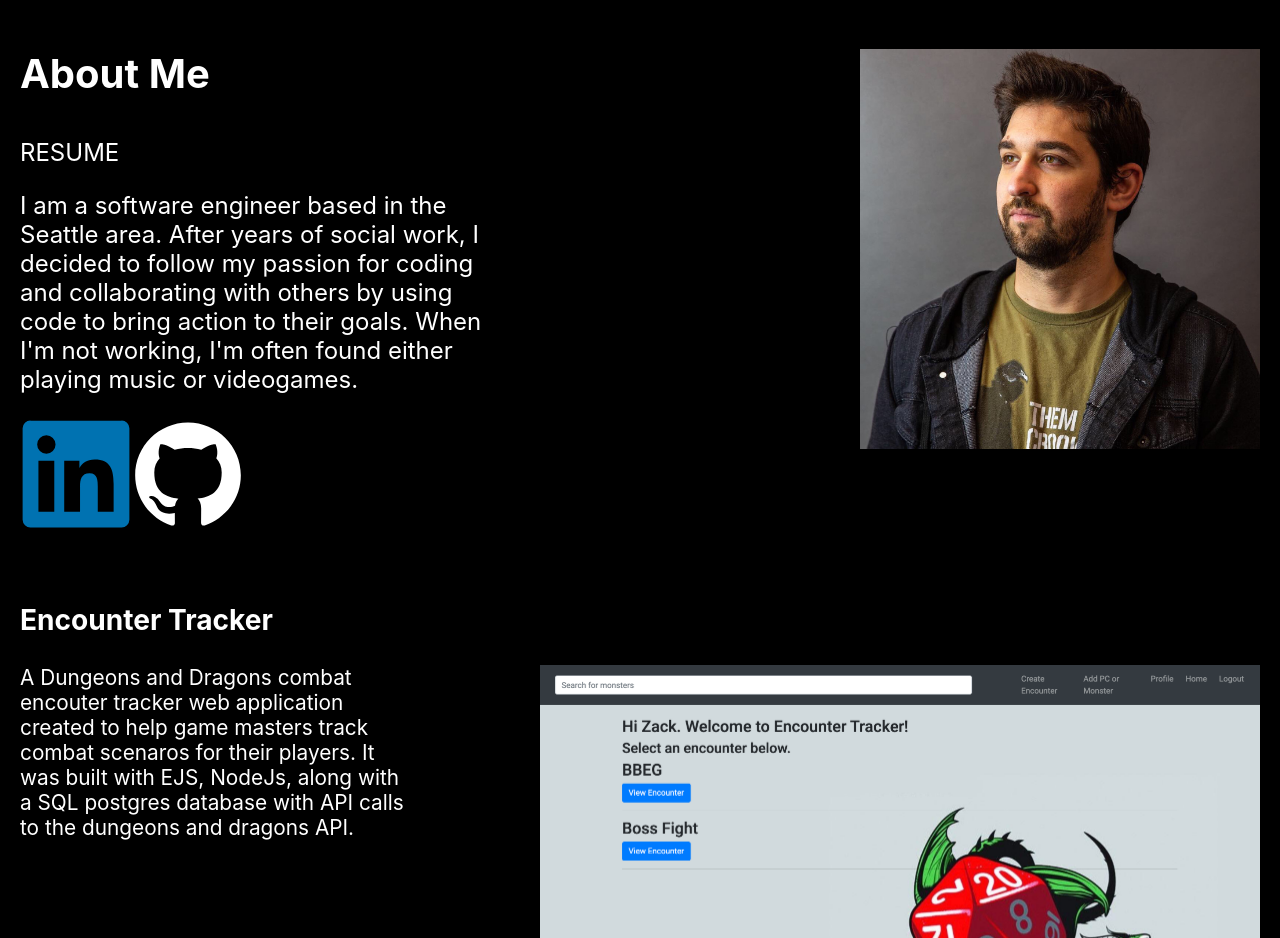
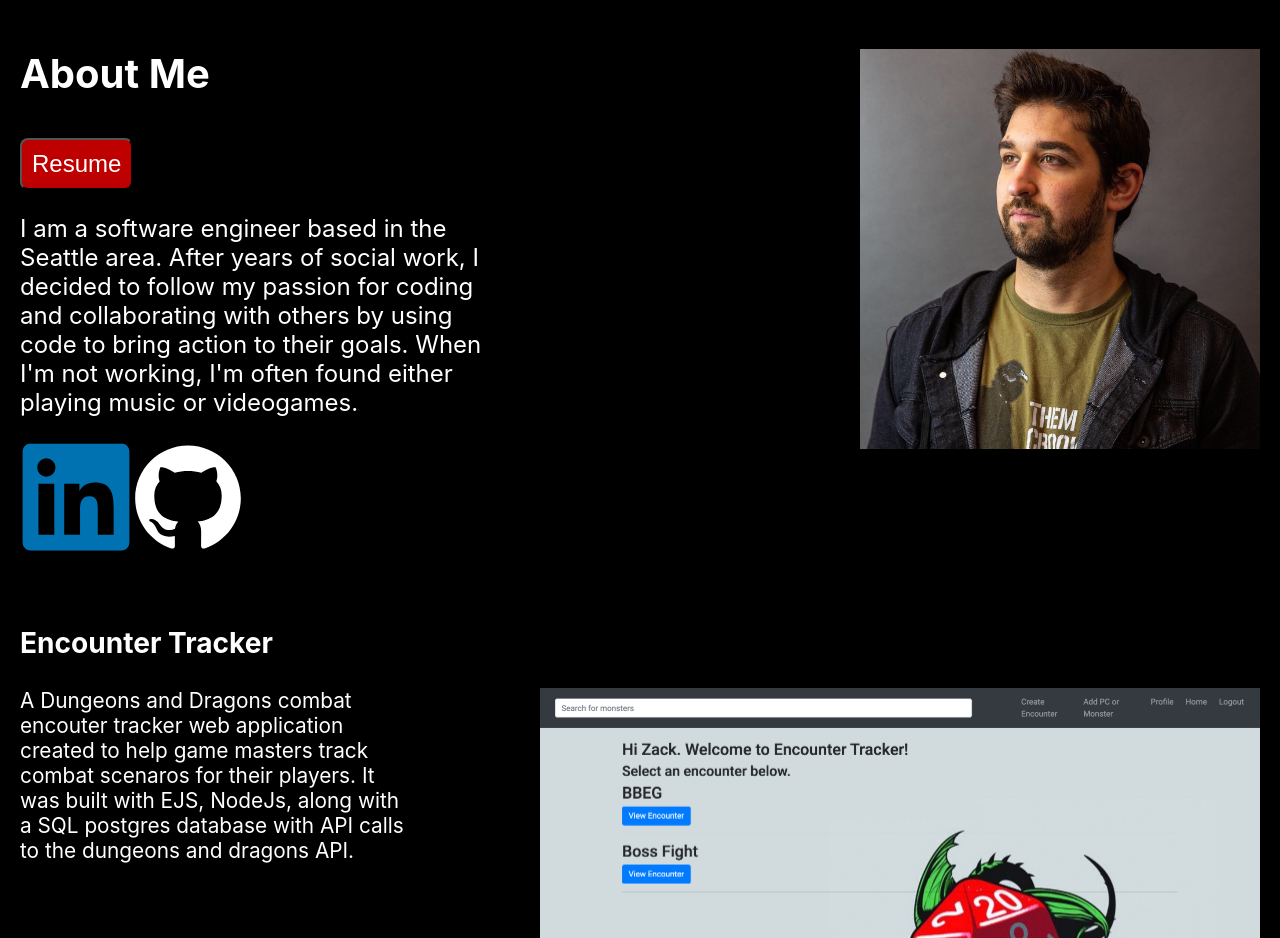
Before and after one commit to zbarovsky/portfolio, a Next.js app: page / in a window 1280 px wide. Shown: the part 1140-2078 px from the top of the page. Built offline with nearby package versions, Linux system fonts and the light colour scheme.

Commit message:
updatede resume button and updated resume pdf itself

```diff
--- a/pages/about.js
+++ b/pages/about.js
@@ -7,7 +7,7 @@ export default function About () {
             <div className='aboutMeTitle'>
                 <h3>About Me</h3>
                 <div className='aboutMeBio'>
-                    <a className ='resume' href='/resume.pdf' target='_blank'>RESUME</a>
+                    <button className='resume'><a href='/resume.pdf' target='_blank'>Resume</a></button>
                     <p>I am a software engineer based in the Seattle area. After years of social work, I decided to follow my passion for coding and collaborating with others by using code to bring action to their goals. When I'm not working, I'm often found either playing music or videogames.</p>
                     <a href='https://www.linkedin.com/in/zbarovsky/' target='_blank'><svg className='icon' viewBox="0 0 128 128">
                         <path fill='#0072b1' class="cls-1" d="M116,3H12a8.91,8.91,0,0,0-9,8.8V116.22A8.91,8.91,0,0,0,12,125H116a8.93,8.93,0,0,0,9-8.81V11.77A8.93,8.93,0,0,0,116,3Z"></path><path class="cls-2" d="M21.06,48.73H39.17V107H21.06Zm9.06-29a10.5,10.5,0,1,1-10.5,10.49,10.5,10.5,0,0,1,10.5-10.49"></path><path class="cls-2" d="M50.53,48.73H67.89v8h.24c2.42-4.58,8.32-9.41,17.13-9.41C103.6,47.28,107,59.35,107,75v32H88.89V78.65c0-6.75-.12-15.44-9.41-15.44s-10.87,7.36-10.87,15V107H50.53Z"></path>
--- a/styles/globals.css
+++ b/styles/globals.css
@@ -65,10 +65,14 @@ li:hover {
 .resume {
   font-size: 1.5em;
   align-items: center;
+  padding: 10px;
+  background-color: #BF0000;
+  color: white;
+  border-radius: 8px;
 }
 
 .resume:hover {
-  color:#BF0000
+  color: black;
 }
 
 .aboutme img {
```
Also changed, not shown: 1 other file (tests, documents, lock files or other folders).
